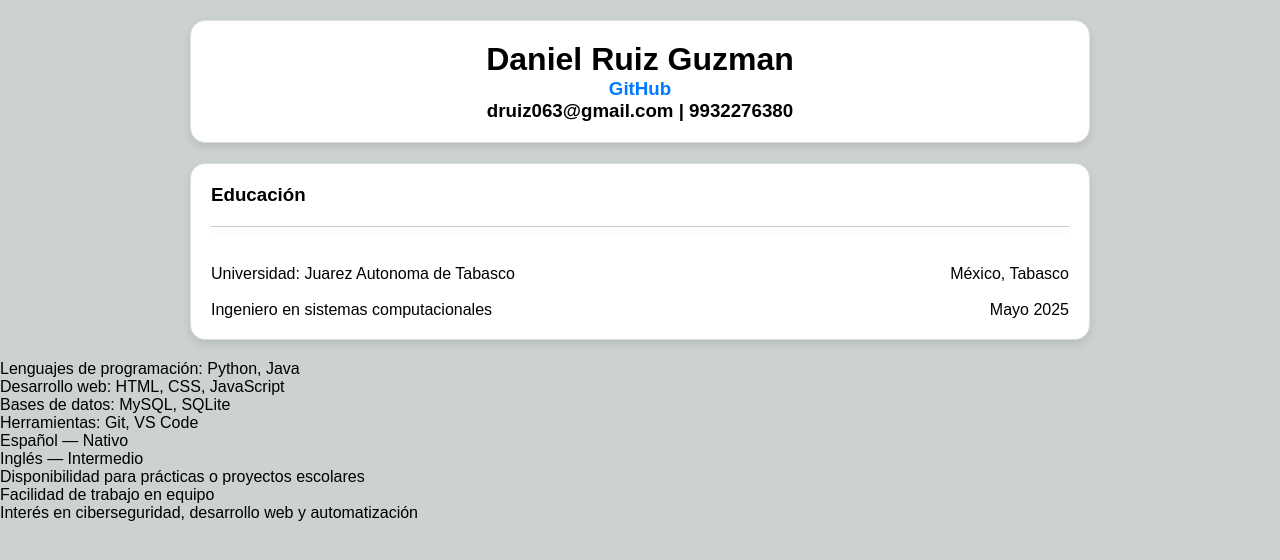
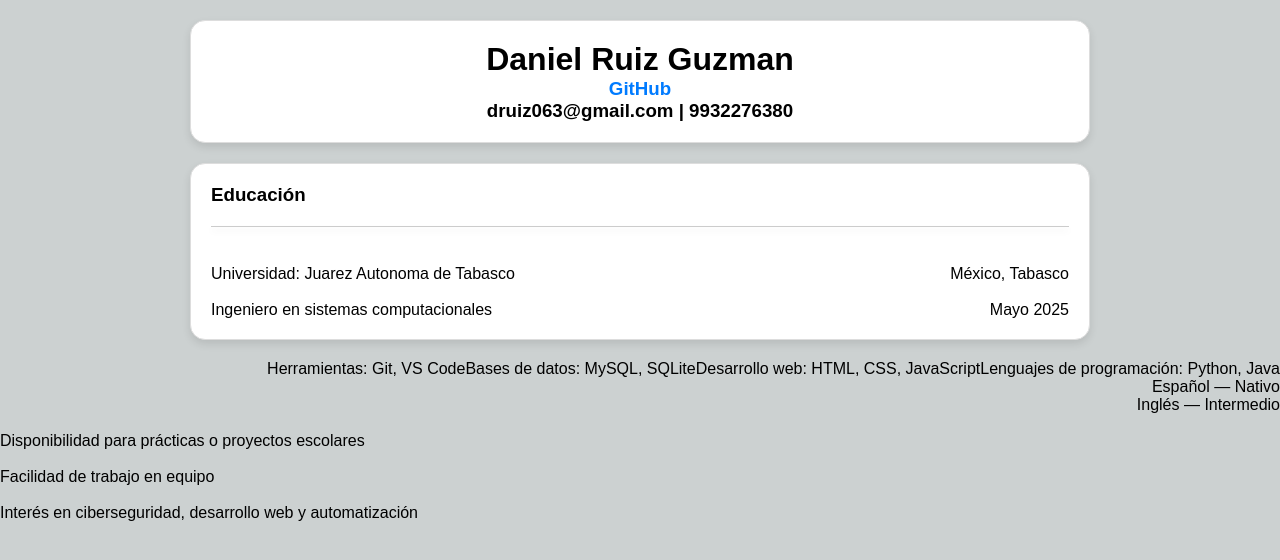
Before and after one commit to Blurry1233/CV_en_react, a React (Create React App) app: page / in a window 1280 px wide. Shown: the top 560 px of the page. Built offline with nearby package versions, Linux system fonts and the light colour scheme.

Commit message:
correcciones

```diff
--- a/public/index.html
+++ b/public/index.html
@@ -23,7 +23,7 @@
       work correctly both with client-side routing and a non-root public URL.
       Learn how to configure a non-root public URL by running `npm run build`.
     -->
-    <title>CV_MAGDIEL</title>
+    <title>cv Daniel</title>
   </head>
   <body>
     <noscript>You need to enable JavaScript to run this app.</noscript>
--- a/src/App.js
+++ b/src/App.js
@@ -29,21 +29,28 @@ function App () {
       </div>
 
       <div className="Habilidades Tecnicas">
-        <p> Lenguajes de programación: Python, Java</p>
-        <p> Desarrollo web: HTML, CSS, JavaScript</p>
-        <p>Bases de datos: MySQL, SQLite</p>
-        <p>Herramientas: Git, VS Code</p>
+        <p className="enlinea derecha"> Lenguajes de programación: Python, Java</p>
+        <p className="enlinea derecha"> Desarrollo web: HTML, CSS, JavaScript</p>
+        <p className="enlinea derecha">Bases de datos: MySQL, SQLite</p>
+        <p className="enlinea derecha">Herramientas: Git, VS Code</p>
       </div>
 
       <div classname="Idiomas">
-      <p> Español — Nativo</p>
-      <p>Inglés — Intermedio</p>
+        <br></br>
+      <p className="enlinea derecha"> Español — Nativo</p>
+      <br></br>
+      <p className="enlinea derecha">Inglés — Intermedio</p>
+      <br></br>
       </div>
 
       <div className="Datos de interes">
+      <br></br>
       <p>Disponibilidad para prácticas o proyectos escolares</p>
+      <br></br>
       <p>Facilidad de trabajo en equipo</p>
+      <br></br>
       <p>Interés en ciberseguridad, desarrollo web y automatización</p>
+      <br></br>
       </div>
     </div>
   );
```
